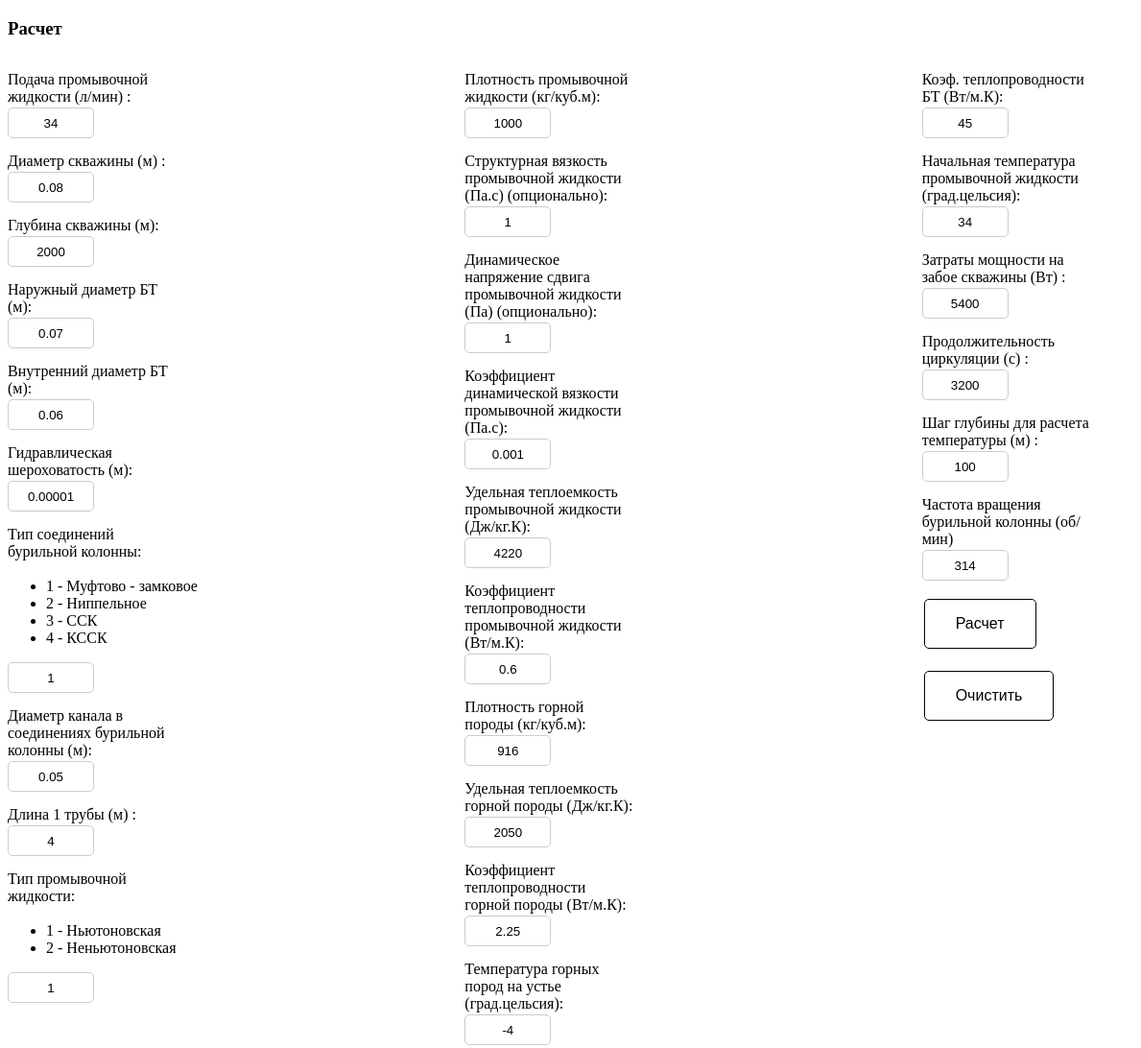
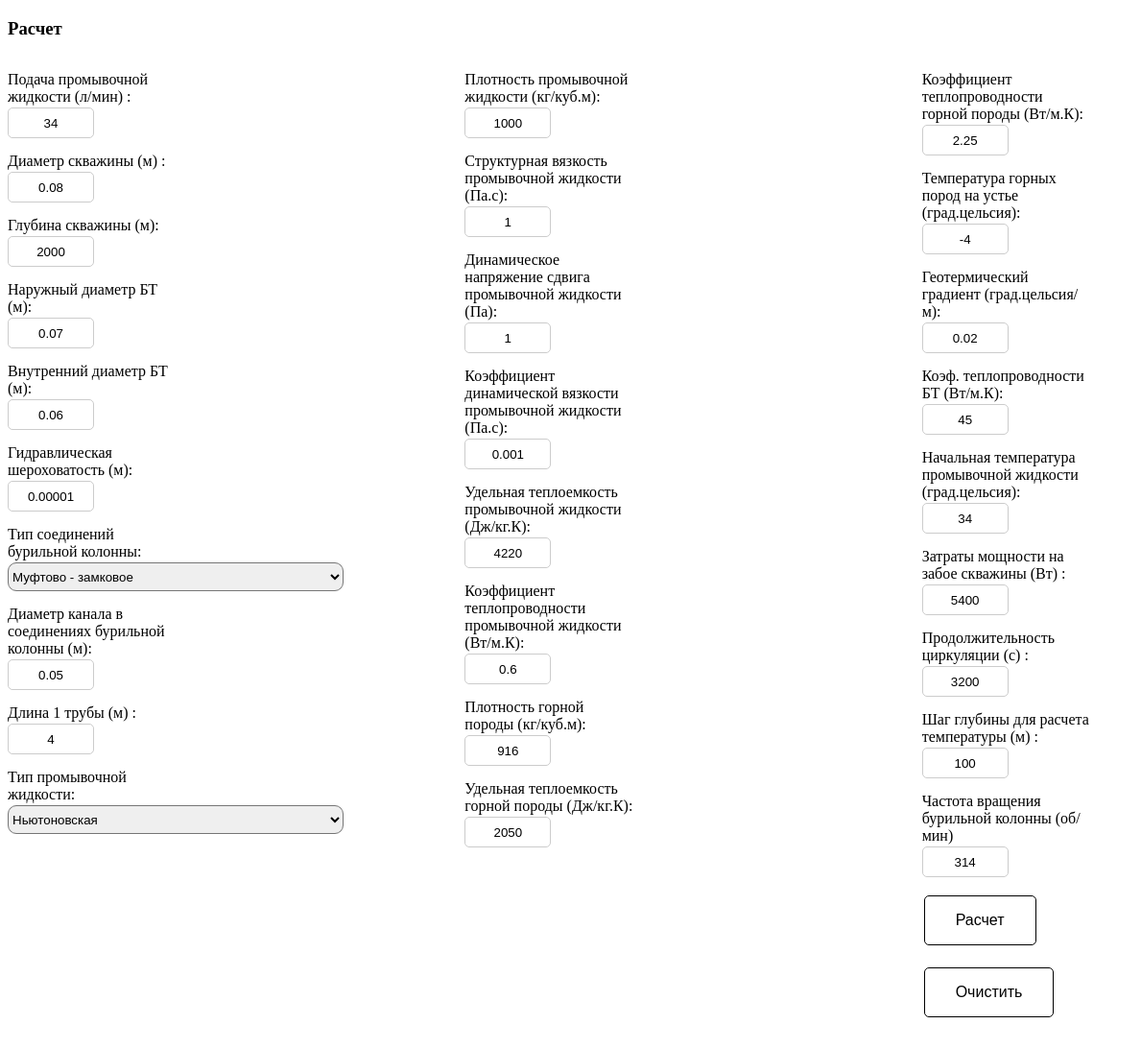
Before and after one commit to VANADAIN/Drilling-Mud-Temperatures, an Electron app: page index.html in a window 1400 px wide. Shown: the top 1092 px of the page at 96% size, without its empty margins (0-1189 px from the left). Drawn offline with nearby package versions, Linux system fonts and the light colour scheme.

Commit message:
added select option

```diff
--- a/index.html
+++ b/index.html
@@ -52,13 +52,12 @@
 
 				<div class="form">
 					<div class="label">Тип соединений бурильной колонны:</div>
-					<ul>
-						<li>1 - Муфтово - замковое</li>
-						<li>2 - Ниппельное</li>
-						<li>3 - ССК</li>
-						<li>4 - КССК</li>
-					</ul>
-					<input class="form-control" type="text" id="connection" value="1" />
+					<select id="connection">
+						<option value="1">Муфтово - замковое</option>
+						<option value="2">Ниппельное</option>
+						<option value="3">ССК</option>
+						<option value="4">КССК</option>
+					</select>
 				</div>
 
 				<div class="form">
@@ -75,11 +74,10 @@
 
 				<div class="form">
 					<div class="label">Тип промывочной жидкости:</div>
-					<ul>
-						<li>1 - Ньютоновская</li>
-						<li>2 - Неньютоновская</li>
-					</ul>
-					<input class="form-control" type="text" id="liquid_type" value="1" />
+					<select id="liquid_type">
+						<option value="1">Ньютоновская</option>
+						<option value="2">Неньютоновская</option>
+					</select>
 				</div>
 			</div>
 
@@ -92,15 +90,14 @@
 
 				<div class="form">
 					<div class="label">
-						Структурная вязкость промывочной жидкости (Па.с) (опционально):
+						Структурная вязкость промывочной жидкости (Па.с):
 					</div>
 					<input class="form-control" type="text" id="structural" value="1" />
 				</div>
 
 				<div class="form">
 					<div class="label">
-						Динамическое напряжение сдвига промывочной жидкости (Па)
-						(опционально):
+						Динамическое напряжение сдвига промывочной жидкости (Па):
 					</div>
 					<input class="form-control" type="text" id="dynamical" value="1" />
 				</div>
@@ -152,7 +149,10 @@
 						value="2050"
 					/>
 				</div>
+			</div>
 
+			<!----------------------- part 3 -->
+			<div class="column_3">
 				<div class="form">
 					<div class="label">
 						Коэффициент теплопроводности горной породы (Вт/м.К):
@@ -176,10 +176,7 @@
 					<div class="label">Геотермический градиент (град.цельсия/м):</div>
 					<input class="form-control" type="text" id="gradient" value="0.02" />
 				</div>
-			</div>
 
-			<!----------------------- part 3 -->
-			<div class="column_3">
 				<div class="form">
 					<div class="label">Коэф. теплопроводности БТ (Вт/м.К):</div>
 					<input class="form-control" type="text" id="bt" value="45" />
--- a/style.css
+++ b/style.css
@@ -62,3 +62,13 @@ button {
 #final:hover {
 	background: rgb(221, 221, 221);
 }
+
+select {
+	overflow: hidden;
+	outline: none;
+	height: 30px;
+	width: 350px;
+	-moz-border-radius: 9px 9px 9px 9px;
+	-webkit-border-radius: 9px 9px 9px 9px;
+	border-radius: 9px 9px 9px 9px;
+}
```
